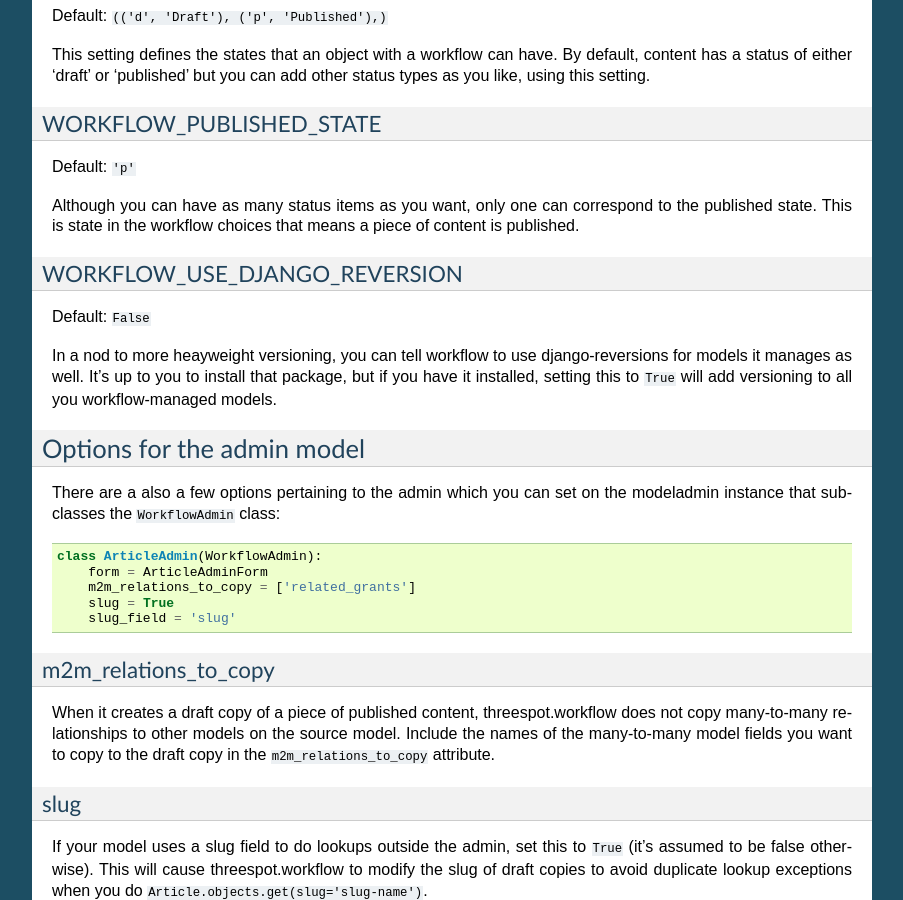
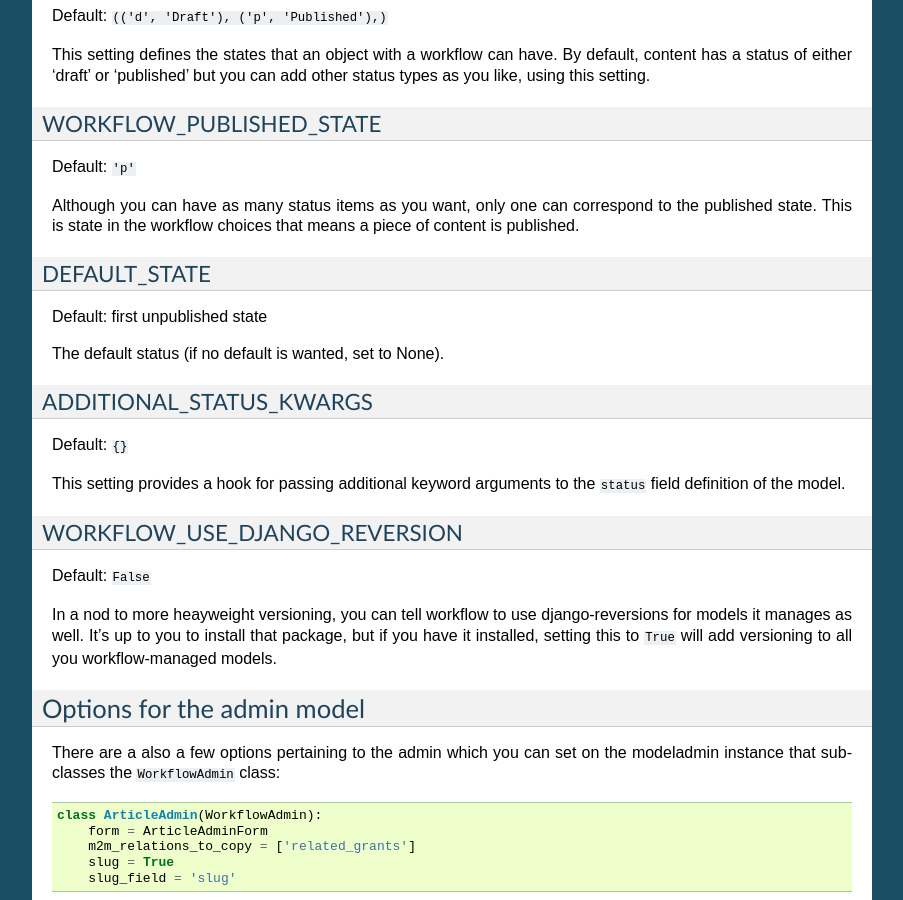
Before and after one commit to Threespot/django-threespot, a Sphinx documentation site: the page built from docs/components/workflow.rst, in a window 1280 px wide and 900 px high, scrolled down 1443 px. Shown: the whole window, without its empty margins (198-1101 px from the left). Built offline with Sphinx 7.4.7, drawn with Linux system fonts in a browser that asks for light colours; some of the changed text lies outside the part shown.

Commit message:
New workflow settings documented

```diff
--- a/docs/components/workflow.rst
+++ b/docs/components/workflow.rst
@@ -84,6 +84,20 @@ Default: ``'p'``
 
 Although you can have as many status items as you want, only one can correspond to the published state. This is state in the workflow choices that means a piece of content is published.
 
+DEFAULT_STATE
+^^^^^^^^^^^^^^^^^^^^^^^^^^^^^^^^^^^^^^^^^^^^^^
+
+Default: first unpublished state
+
+The default status (if no default is wanted, set to None).
+
+ADDITIONAL_STATUS_KWARGS
+^^^^^^^^^^^^^^^^^^^^^^^^^^^^^^^^^^^^^^^^^^^^^^
+Default: ``{}``
+
+This setting provides a hook for passing additional keyword arguments to the ``status`` field definition of the model.
+
+
 WORKFLOW_USE_DJANGO_REVERSION
 ^^^^^^^^^^^^^^^^^^^^^^^^^^^^^^^^^^^^^^^^^^^^^^
 
```
